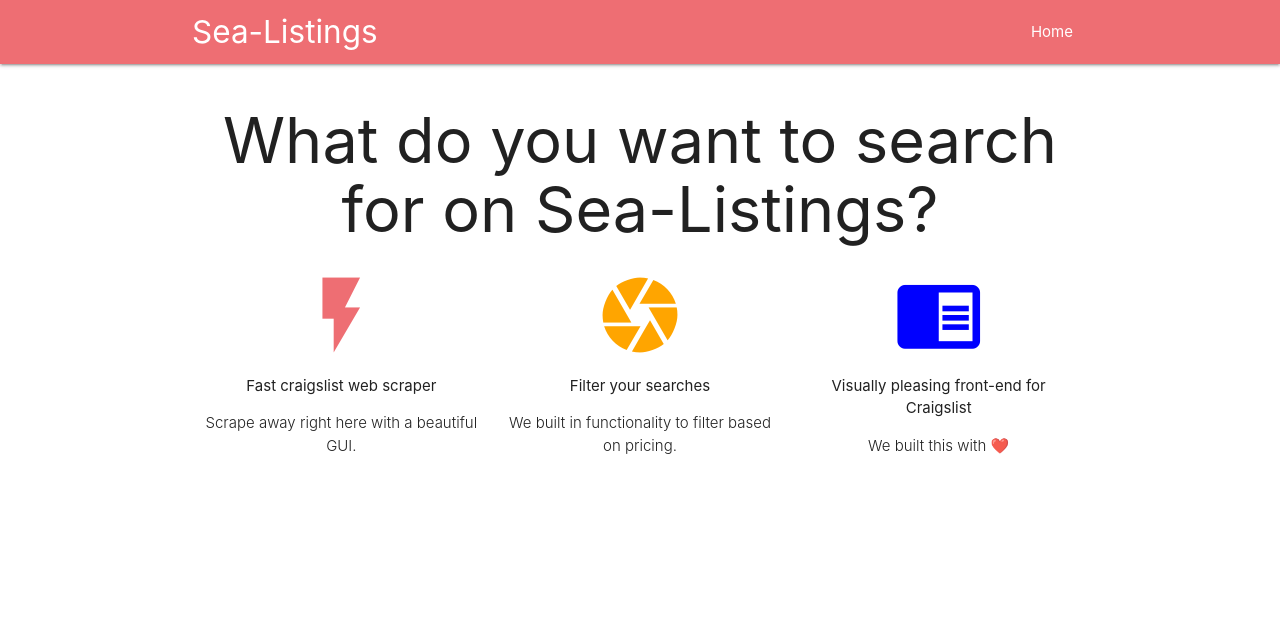
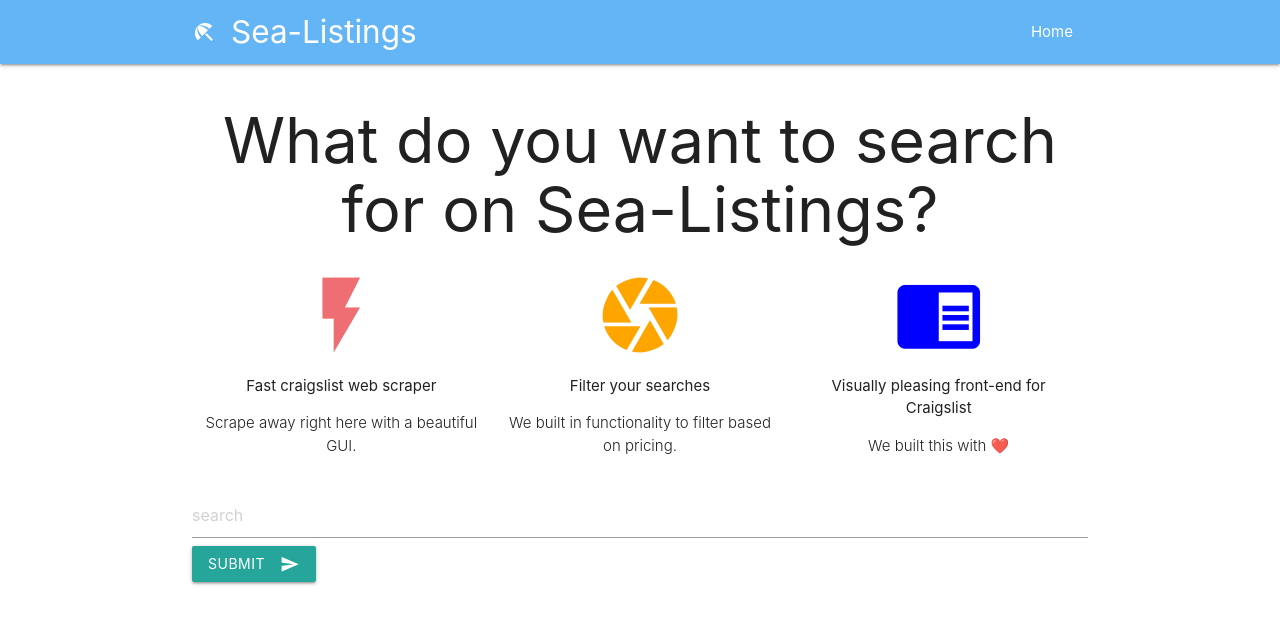
Before and after one commit to njch5/Sea-Listings, a Django app: page / in a window 1280 px wide. Shown: the top 624 px of the page. Run offline with Django 3.2, Linux system fonts and the light colour scheme.

Commit message:
Moved form from new_search to base.html file

```diff
--- a/sea_listings/templates/base.html
+++ b/sea_listings/templates/base.html
@@ -12,9 +12,9 @@
 
 </head>
   <body>
-    <nav>
+    <nav class="nav blue lighten-2">
       <div class="container nav-wrapper">
-          <a href="/" class="brand-logo">Sea-Listings</a>
+          <a href="/" class="brand-logo"><i class="material-icons">beach_access</i>Sea-Listings</a>
           <ul id="nav-mobile" class="right">
               <li><a href="/">Home</a></li>
           </ul>
@@ -52,6 +52,14 @@
       </div>
     </div>
 
+    <form action="{% url 'new_search' %}" method="post">
+      {% csrf_token %}
+      <input type="text" name="search" placeholder="search">
+      <!-- <input type="submit" name="submit"> -->
+      <button class="btn waves-effect waves-light" type="submit" name="action">Submit
+        <i class="material-icons right">send</i>
+      </button>
+    </form>
 
     {% block content %}
 
```
